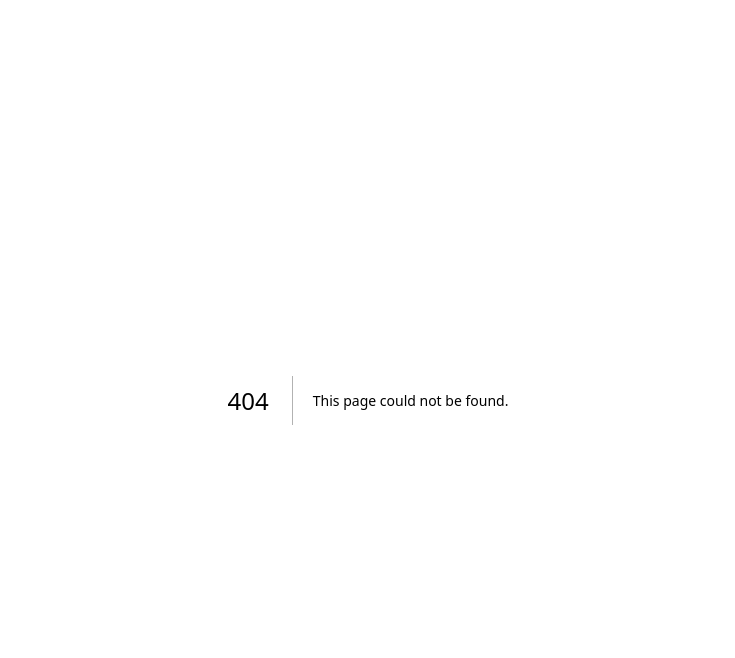
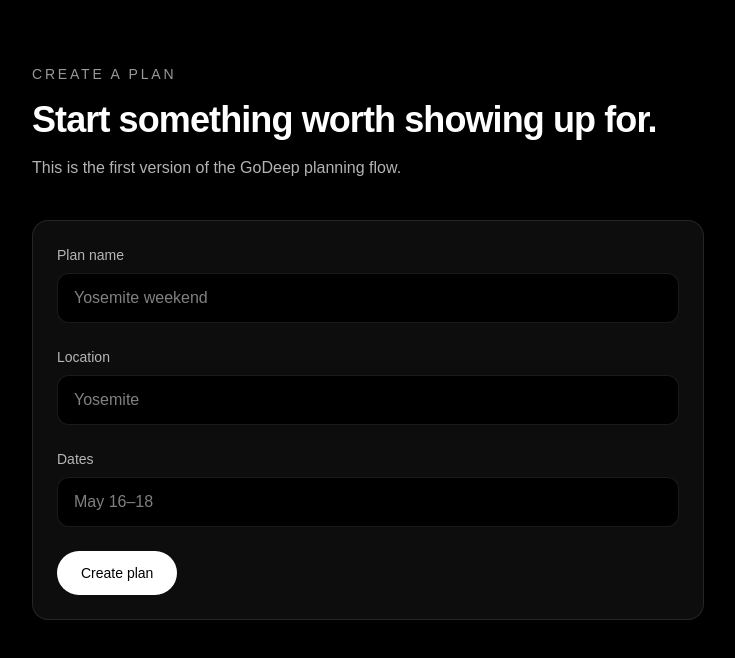
Before and after one commit to paigeo/GoDeep, a Next.js app in the folder web/: page /create in a window 1280 px wide. Before the commit this address had no page. Shown: the top 658 px of the page, without its empty margins (272-1007 px from the left). Built offline with nearby package versions, Linux system fonts and the light colour scheme.

Commit message:
update create page

```diff
--- /dev/null
+++ b/web/app/create/page.tsx
@@ -0,0 +1,59 @@
+export default function CreatePage() {
+    return (
+      <main className="min-h-screen bg-black px-6 py-16 text-white">
+        <div className="mx-auto max-w-2xl">
+          <p className="mb-4 text-sm uppercase tracking-[0.2em] text-white/60">
+            Create a plan
+          </p>
+          <h1 className="text-4xl font-semibold tracking-tight">
+            Start something worth showing up for.
+          </h1>
+          <p className="mt-4 text-white/70">
+            This is the first version of the GoDeep planning flow.
+          </p>
+
+          <form className="mt-10 space-y-6 rounded-2xl border border-white/10 bg-white/5 p-6">
+            <div>
+              <label className="mb-2 block text-sm text-white/70">
+                Plan name
+              </label>
+              <input
+                type="text"
+                placeholder="Yosemite weekend"
+                className="w-full rounded-xl border border-white/10 bg-black px-4 py-3 text-white outline-none"
+              />
+            </div>
+
+            <div>
+              <label className="mb-2 block text-sm text-white/70">
+                Location
+              </label>
+              <input
+                type="text"
+                placeholder="Yosemite"
+                className="w-full rounded-xl border border-white/10 bg-black px-4 py-3 text-white outline-none"
+              />
+            </div>
+
+            <div>
+              <label className="mb-2 block text-sm text-white/70">
+                Dates
+              </label>
+              <input
+                type="text"
+                placeholder="May 16–18"
+                className="w-full rounded-xl border border-white/10 bg-black px-4 py-3 text-white outline-none"
+              />
+            </div>
+
+            <button
+              type="submit"
+              className="rounded-full bg-white px-6 py-3 text-sm font-medium text-black transition hover:opacity-90"
+            >
+              Create plan
+            </button>
+          </form>
+        </div>
+      </main>
+    );
+  }
--- a/web/app/page.tsx
+++ b/web/app/page.tsx
@@ -1,3 +1,5 @@
+import Link from "next/link";
+
 export default function Home() {
   return (
     <main className="min-h-screen bg-black text-white">
@@ -12,12 +14,16 @@ export default function Home() {
           Coordinate trips, plans, and meaningful time together without the group chat chaos.
         </p>
         <div className="mt-10 flex flex-col gap-4 sm:flex-row">
-          <button className="rounded-full bg-white px-6 py-3 text-sm font-medium text-black transition hover:opacity-90">
+        <Link
+          href="/create"
+          className="rounded-full bg-white px-6 py-3 text-sm font-medium text-black transition hover:opacity-90">
             Start planning
-          </button>
-          <button className="rounded-full border border-white/20 px-6 py-3 text-sm font-medium text-white transition hover:bg-white/10">
+        </Link>
+          <Link
+            href="/how-it-works"
+            className="rounded-full border border-white/20 px-6 py-3 text-sm font-medium text-white transition hover:bg-white/10">
             See how it works
-          </button>
+          </Link>
         </div>
       </section>
     </main>
```
